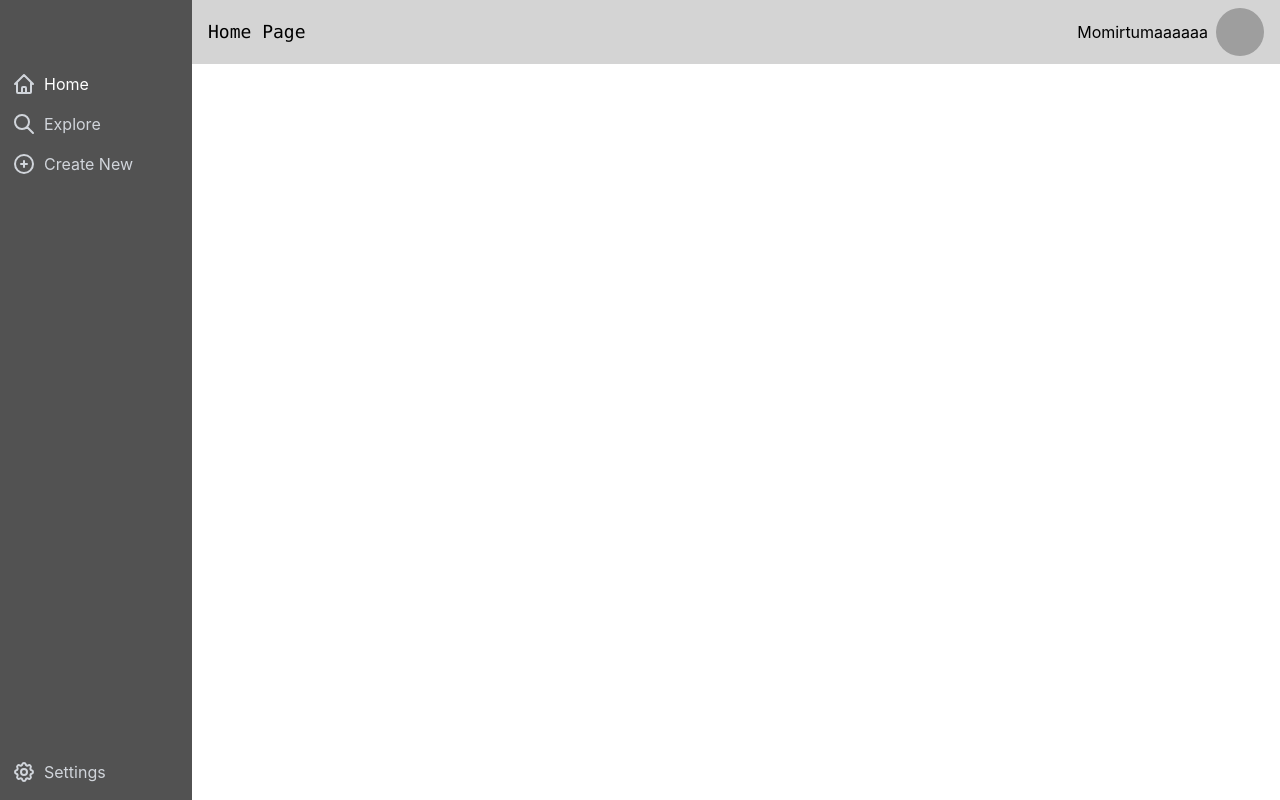
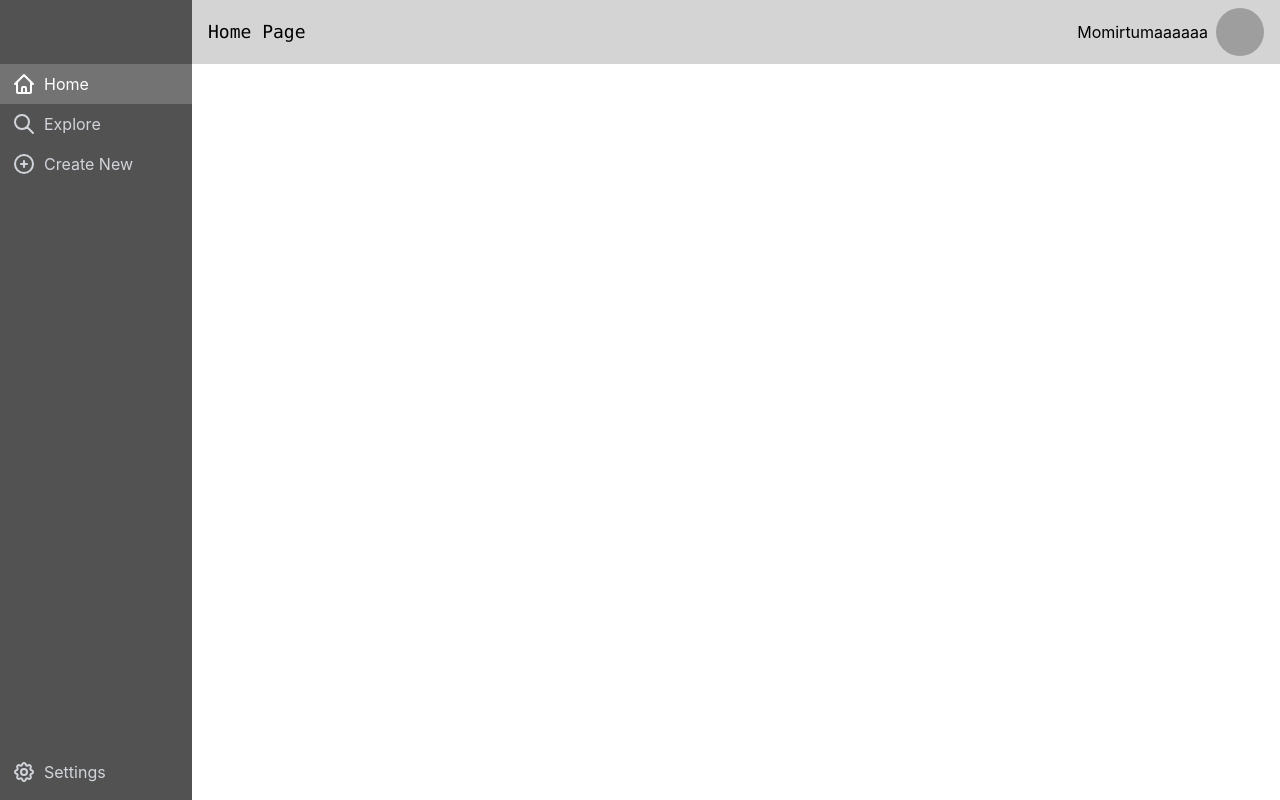
Before and after one commit to Pulth-Team/Post-CMS, a Next.js app in the folder client/: page /dashboard in a window 1280 px wide. Built offline with nearby package versions, Linux system fonts and the light colour scheme; grey boxes are pictures that could not be loaded.

Commit message:
Add Active Style to Layout

```diff
--- a/client/components/dashboard-layout.js
+++ b/client/components/dashboard-layout.js
@@ -66,9 +66,19 @@ export default function Layout({ title, username, relatedTitle, children }) {
                 return (
                   <div
                     key={val.title}
-                    className="text-gray-300 flex px-3  py-2 gap-2 items-center"
+                    className={
+                      router.asPath == val.href || val.title == relatedTitle
+                        ? "bg-neutral-500 text-gray-300 flex px-3 py-2 gap-2 items-center"
+                        : "text-gray-300 flex px-3 py-2 gap-2 items-center"
+                    }
                   >
-                    <val.icon className="w-6 h-6"></val.icon>
+                    <val.icon
+                      className={
+                        router.asPath == val.href || val.title == relatedTitle
+                          ? "text-white w-6 h-6"
+                          : "w-6 h-6"
+                      }
+                    ></val.icon>
                     <p
                       className={
                         router.asPath == val.href || val.title == relatedTitle
@@ -89,9 +99,19 @@ export default function Layout({ title, username, relatedTitle, children }) {
                 return (
                   <div
                     key={val.title}
-                    className="text-gray-300 flex px-3 py-2 gap-2 items-center"
+                    className={
+                      router.asPath == val.href || val.title == relatedTitle
+                        ? "bg-neutral-500 text-gray-300 flex px-3 py-2 gap-2 items-center"
+                        : "text-gray-300 flex px-3 py-2 gap-2 items-center"
+                    }
                   >
-                    <val.icon className="w-6 h-6"></val.icon>
+                    <val.icon
+                      className={
+                        router.asPath == val.href || val.title == relatedTitle
+                          ? "text-white w-6 h-6"
+                          : "w-6 h-6"
+                      }
+                    ></val.icon>
                     <p
                       className={
                         router.asPath == val.href || val.title == relatedTitle
```
